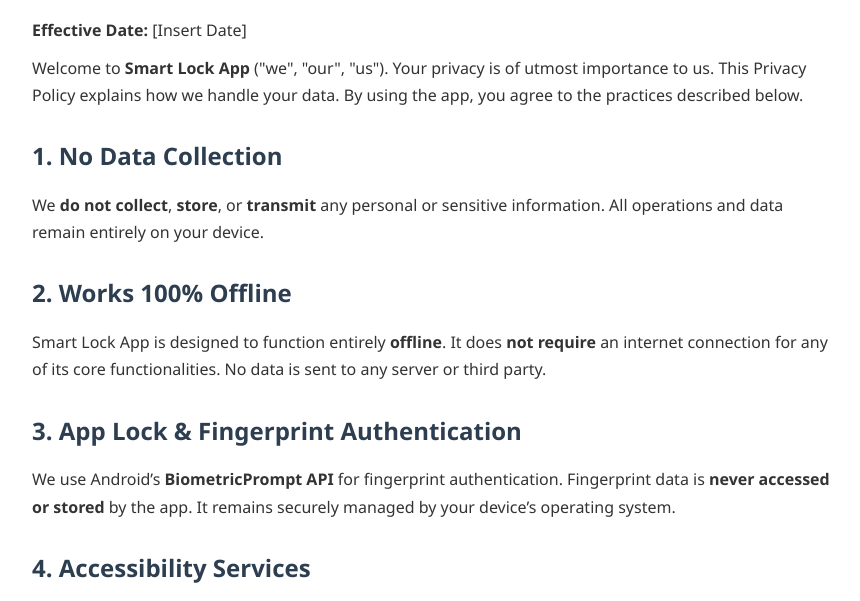
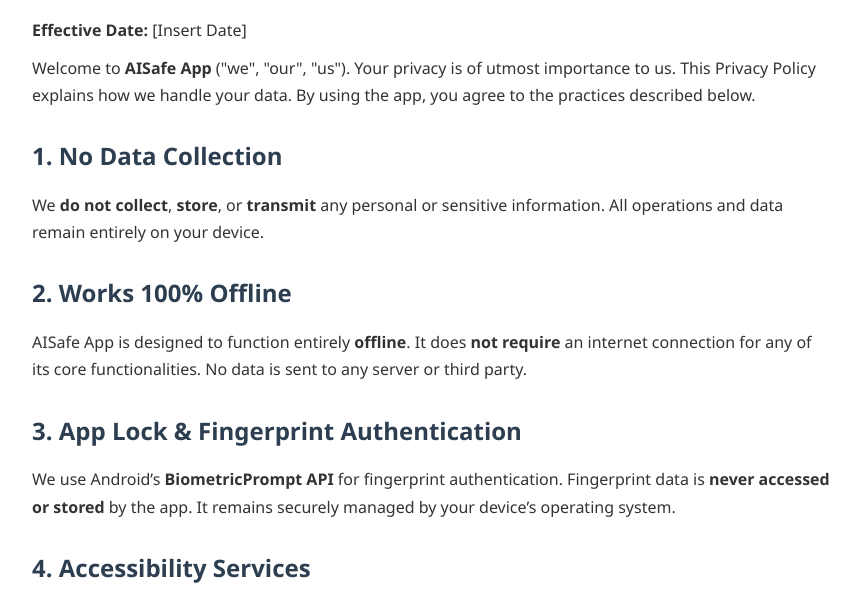
Before and after one commit to guptasandeep7/AISafe-App, a plain HTML site: page index.html in a window 1280 px wide. Shown: the part 157-758 px from the top of the page, without its empty margins (208-1068 px from the left). Drawn offline with Linux system fonts and the light colour scheme.

Commit message:
changed app name

```diff
--- a/index.html
+++ b/index.html
@@ -51,13 +51,13 @@
     <div class="container">
         <h1>Privacy Policy</h1>
         <p><strong>Effective Date:</strong> [Insert Date]</p>
-        <p>Welcome to <strong>Smart Lock App</strong> ("we", "our", "us"). Your privacy is of utmost importance to us. This Privacy Policy explains how we handle your data. By using the app, you agree to the practices described below.</p>
+        <p>Welcome to <strong>AISafe App</strong> ("we", "our", "us"). Your privacy is of utmost importance to us. This Privacy Policy explains how we handle your data. By using the app, you agree to the practices described below.</p>
 
         <h2>1. No Data Collection</h2>
         <p>We <strong>do not collect</strong>, <strong>store</strong>, or <strong>transmit</strong> any personal or sensitive information. All operations and data remain entirely on your device.</p>
 
         <h2>2. Works 100% Offline</h2>
-        <p>Smart Lock App is designed to function entirely <strong>offline</strong>. It does <strong>not require</strong> an internet connection for any of its core functionalities. No data is sent to any server or third party.</p>
+        <p>AISafe App is designed to function entirely <strong>offline</strong>. It does <strong>not require</strong> an internet connection for any of its core functionalities. No data is sent to any server or third party.</p>
 
         <h2>3. App Lock & Fingerprint Authentication</h2>
         <p>We use Android’s <strong>BiometricPrompt API</strong> for fingerprint authentication. Fingerprint data is <strong>never accessed or stored</strong> by the app. It remains securely managed by your device’s operating system.</p>
@@ -98,7 +98,7 @@
         All data stored locally and securely<br>
         Transparent use of permissions</p>
 
-        <footer>&copy; 2025 Smart Lock App. All rights reserved.</footer>
+        <footer>&copy; 2025 AISafe App. All rights reserved.</footer>
     </div>
 </body>
 </html>
```
